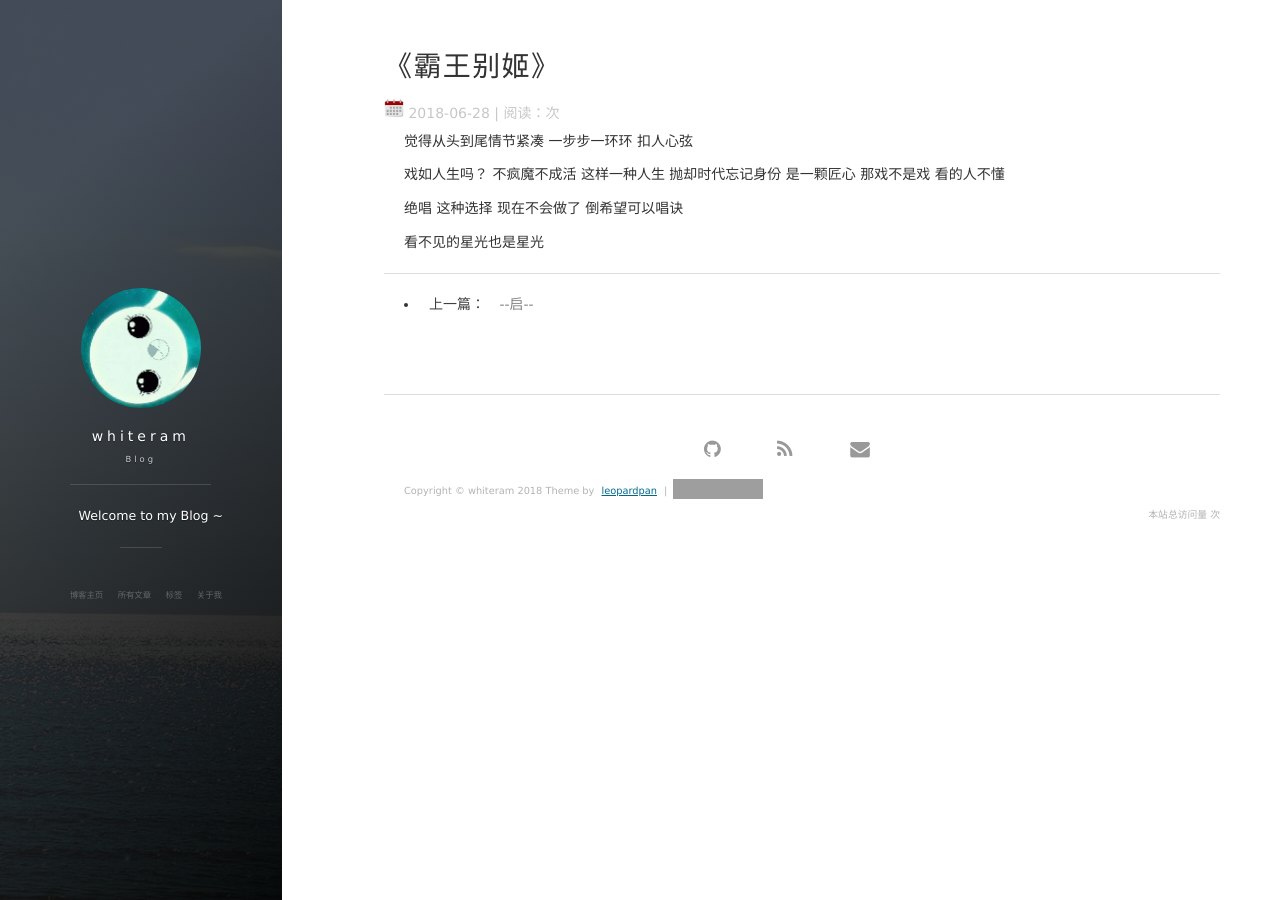
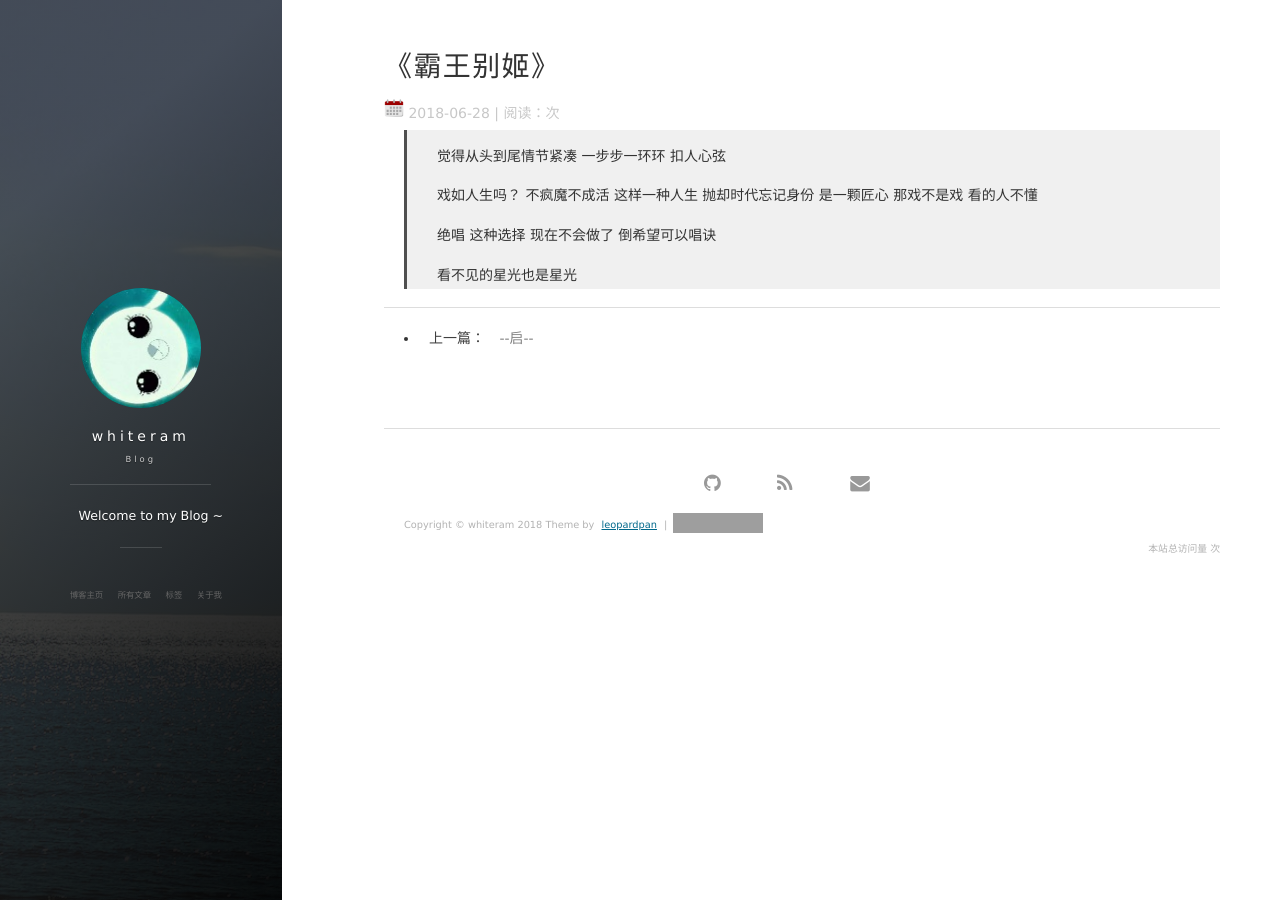
Before and after one commit to whiteram/whiteram.github.io, a Jekyll site: the page built from _posts/2018-06-28-霸王别姬.md, in a window 1280 px wide. Built offline with Jekyll 4.4.1, drawn with Linux system fonts in a browser that asks for light colours; nearby versions of some CDN libraries; comment, search, counter and statistics services are not loaded; grey boxes are pictures that could not be loaded.

Commit message:
20180628 13:15

```diff
--- a/_posts/2018-06-28-霸王别姬.md
+++ b/_posts/2018-06-28-霸王别姬.md
@@ -6,21 +6,21 @@ description: "欲哭无泪，摄人心魄"
 tag: 观影
 ---
 
-觉得从头到尾情节紧凑
-一步步一环环
-扣人心弦
+>觉得从头到尾情节紧凑
+>一步步一环环
+>扣人心弦
 
-戏如人生吗？
-不疯魔不成活
-这样一种人生
-抛却时代忘记身份
-是一颗匠心
-那戏不是戏
-看的人不懂
+>戏如人生吗？
+>不疯魔不成活
+>这样一种人生
+>抛却时代忘记身份
+>是一颗匠心
+>那戏不是戏
+>看的人不懂
 
-绝唱
-这种选择
-现在不会做了
-倒希望可以唱诀
+>绝唱
+>这种选择
+>现在不会做了
+>倒希望可以唱诀
 
-看不见的星光也是星光
+>看不见的星光也是星光
```
